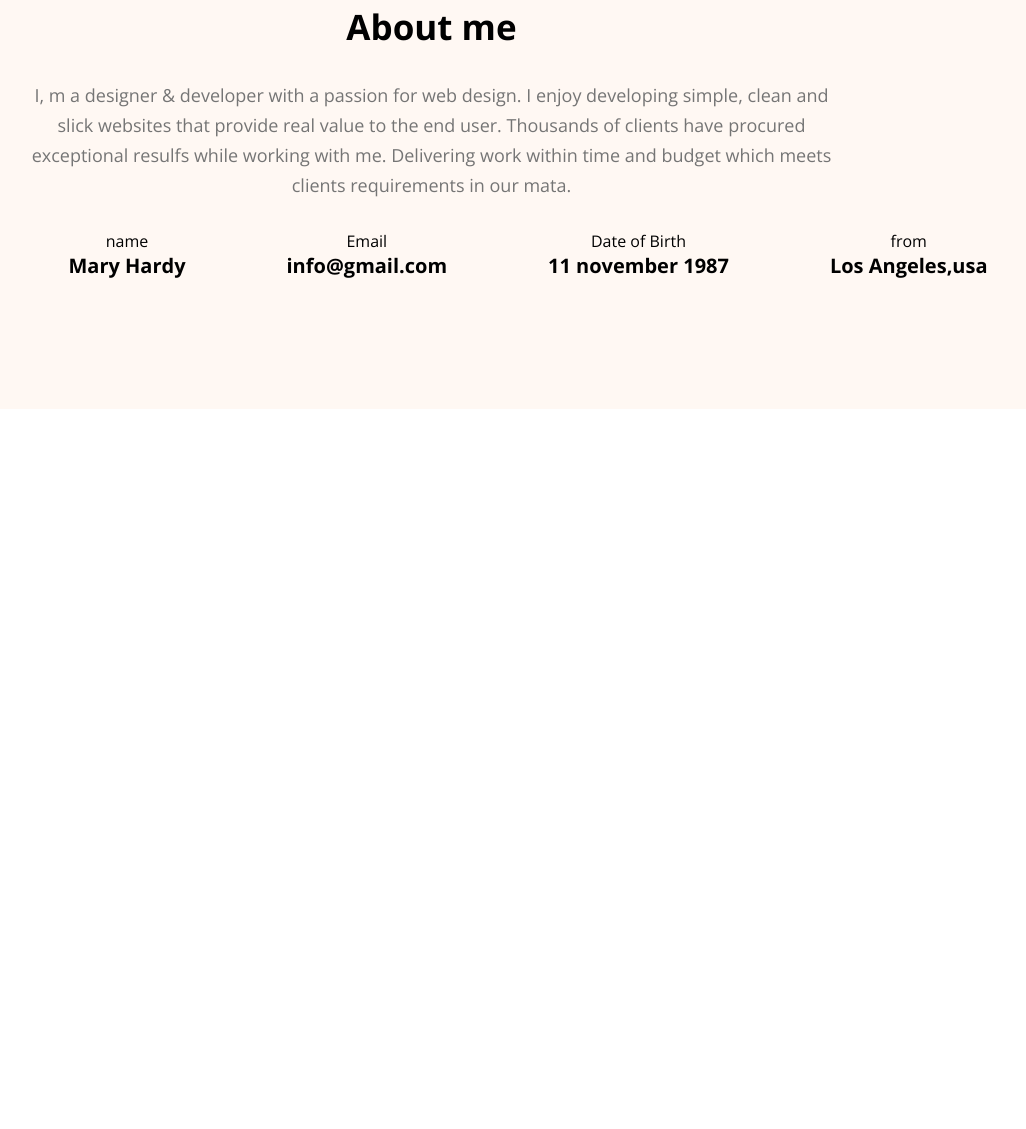
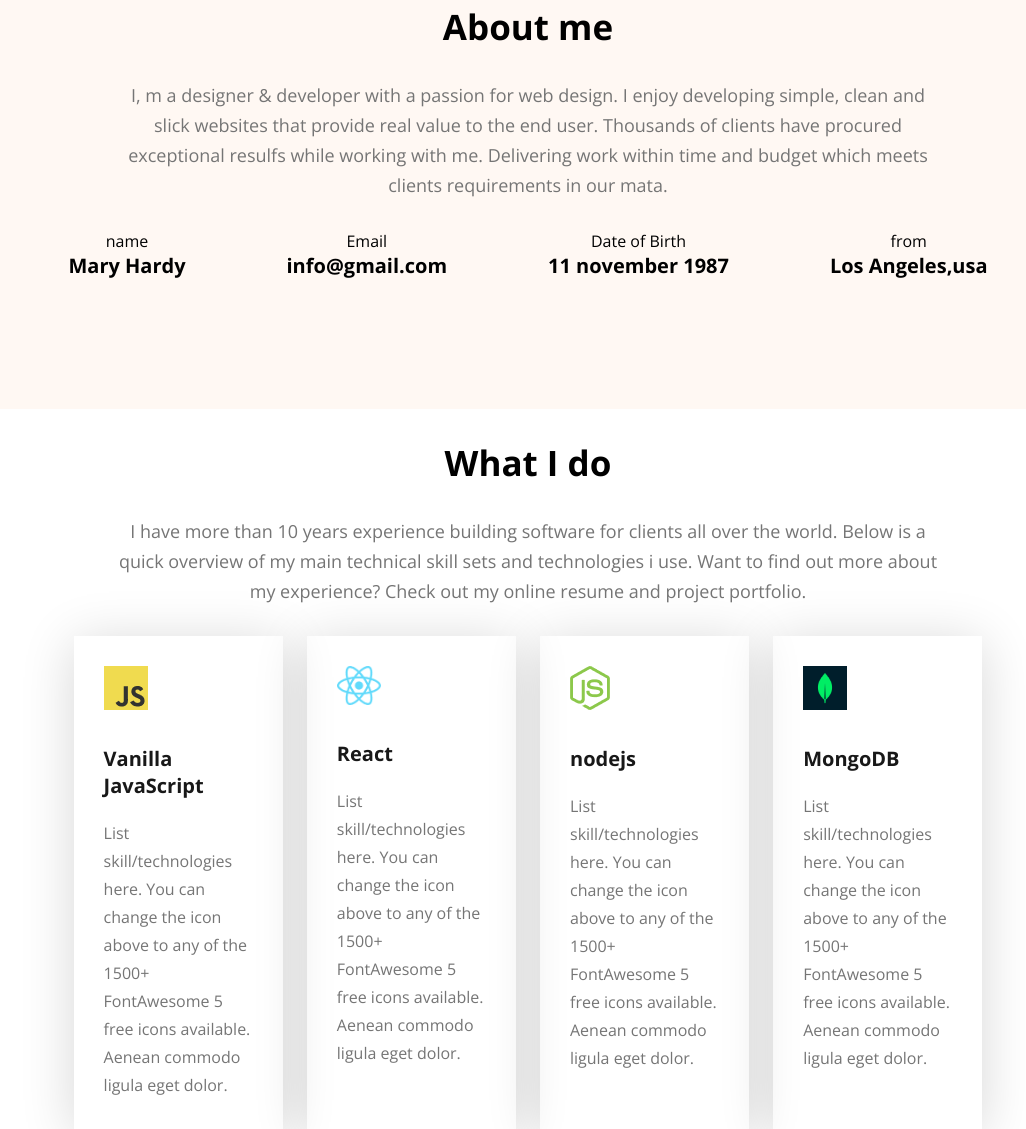
Before and after one commit to ShahriarLab/HERO-DEV-CODE, a plain HTML site: page index.html in a window 1280 px wide. Shown: the part 966-2095 px from the top of the page, without its empty margins (112-1138 px from the left). Before the commit the page ends 1375 px from the top, so only its background shows below. Drawn offline with nearby package versions, Linux system fonts and the light colour scheme.

Commit message:
design the skill part of figma

```diff
--- a/index.html
+++ b/index.html
@@ -85,5 +85,67 @@
 
     </section>
 
+    <section id="skills">
+        <div class="skills-container">
+            <div class="section-heading">
+                <h2>What I do</h2>
+                <p>I have more than 10 years experience building
+                     software for clients all over the world.
+                     Below is a quick overview of my main technical
+                     skill sets and technologies i use. Want to find
+                      out more about my experience? Check out my online
+                       resume and project portfolio.</p>
+
+            </div>
+            <div class="skill-box">
+                <div class="skill-card">
+                    <img src="images/icons/js.png" alt="">
+                    <h3> Vanilla JavaScript</h3>
+                    <p>List skill/technologies here.
+                         You can change the icon above to
+                         any of the 1500+ FontAwesome 5 free
+                          icons available. Aenean commodo ligula
+                           eget dolor.</p>
+
+                </div>
+
+                <div class="skill-card">
+                    <img src="images/icons/react.png" alt="">
+                    <h3>React</h3>
+                    <p>List skill/technologies here.
+                        You can change the icon above to
+                        any of the 1500+ FontAwesome 5 free
+                        icons available. Aenean commodo ligula
+                        eget dolor.</p>
+
+                </div>
+                <div class="skill-card">
+                    <img src="images/icons/nodejs.png" alt="">
+                    <h3>nodejs</h3>
+                    <p>List skill/technologies here.
+                         You can change the icon above to
+                          any of the 1500+ FontAwesome 5
+                          free icons available. Aenean commodo
+                          ligula eget dolor.</p>
+
+                </div>
+                <div class="skill-card">
+                    <img src="images/icons/mongo.png" alt="">
+                    <h3>MongoDB</h3>
+                    <p>List skill/technologies here.
+                        You can change the icon above to
+                         any of the 1500+ FontAwesome 5 free
+                         icons available. Aenean commodo ligula
+                          eget dolor.</p>
+
+                </div>
+
+
+            </div>
+
+        </div>
+
+    </section>
+
 </body>
 </html>
--- a/style/protfolio.css
+++ b/style/protfolio.css
@@ -27,6 +27,7 @@
 .section-heading{
     max-width: 827px;
     text-align: center;
+    margin: 0 auto;
 }
 .section-heading h2{
     font-size: 35px;
@@ -133,5 +134,41 @@
 .info-card h4{
     font-size: 20px;
 
+}
+#skills{
+    padding-top: 30px;
+}
+.skills-container{
+    width: 71%;
+    max-width: 1140px;
+    margin: 0 auto;
 
 }
+.skill-box{
+    display: flex;
+    gap: 24px;
+}
+.skill-card{
+    padding: 30px;
+    /* border: 1px solid red; */
+    box-shadow: 0 6px 50px 0;
+    color: #00000029;
+    max-width: 267px;
+
+}
+.skill-card img{
+    max-width: 44px;
+    margin-bottom: 30px;
+
+}
+.skill-card h3{
+    font-size: 20px;
+    color: #181818;
+    margin-bottom: 20px;
+}
+.skill-card p{
+    font-size: 16px;
+    color: #757575;
+    line-height: 28px ;
+
+}
```
